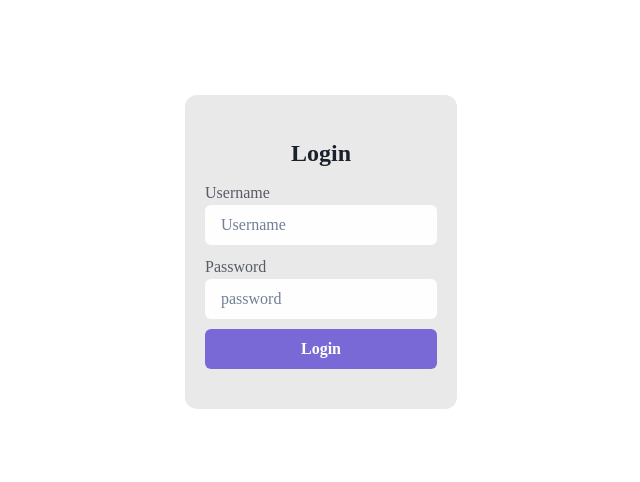
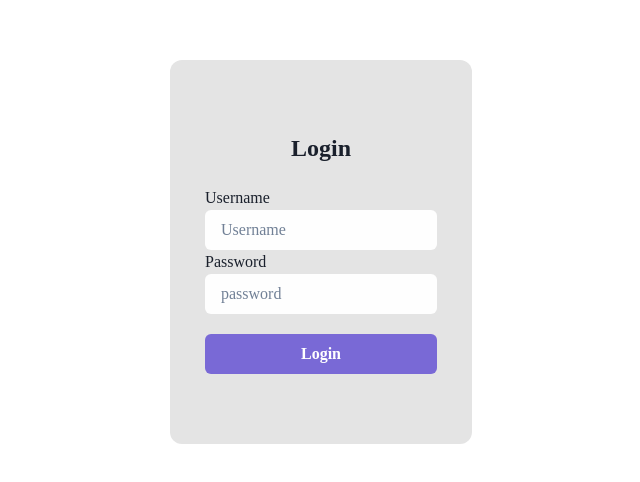
Before and after one commit to Nishchit-Dev/Service-Provider, a React (Create React App) app: page /login in a window 1280 px wide. Shown: the part 148-630 px from the top of the page, without its empty margins (319-959 px from the left). Built offline with nearby package versions, Linux system fonts and the light colour scheme.

Commit message:
improved Login

```diff
--- a/src/Pages/login/login.tsx
+++ b/src/Pages/login/login.tsx
@@ -14,24 +14,24 @@ let InputStyle = {
   boxShadow: "none",
   border: "transparent",
   bgColor: "snd.100",
-  fontFamily: "poppins",
+  fontFamily: "Montserrat",
 };
 const Login: React.FC = () => {
   return (
     <>
       <Center h="100vh">
-        <Center bg={"snd.400"} borderRadius={"12px"}>
+        <Center bg={"ntl.200"} borderRadius={"12px"} dropShadow={""}>
           <Flex
             direction={"column"}
             justifyContent={"center"}
             alignContent={"center"}
-            margin={"30px 10px"}
+            margin={"60px 25px"}
             padding={"10px"}
-            gap={"10px"}
+            gap={"20px"}
           >
             <Text
               textAlign={"center"}
-              fontFamily={"poppins"}
+              fontFamily={"Montserrat"}
               fontSize={"24px"}
               fontWeight={"700"}
             >
@@ -40,24 +40,26 @@ const Login: React.FC = () => {
             </Text>
 
             {/* <Box>
-              <Text fontFamily={"poppins"}>Flex</Text>
+              <Text fontFamily={"Montserrat"}>Flex</Text>
             </Box> */}
 
-            <Flex>
+            <Box dir="column">
               <Flex dir="column">
                 <Box>
-                  <Text opacity={0.7} fontFamily={"poppins"}>
+                  <Text  fontFamily={"Montserrat"}>
                     Username
                   </Text>
-                  <Input placeholder="Username" bg={"ntl.100"} style={InputStyle} />
+                  <Input
+                    placeholder="Username"
+                    bg={"ntl.100"}
+                    style={InputStyle}
+                  />
                 </Box>
               </Flex>
-            </Flex>
 
-            <Flex>
                 <Flex dir="column">
                   <Box>
-                  <Text opacity={0.7} fontFamily={"poppins"}>
+                    <Text fontFamily={"Montserrat"}>
                       Password
                     </Text>
 
@@ -69,16 +71,16 @@ const Login: React.FC = () => {
                     />
                   </Box>
                 </Flex>
-            </Flex>
+
+            </Box>
 
             <Flex>
               {/* <Box> */}
               <Button
                 flex={1}
-                fontFamily={"poppins"}
+                fontFamily={"Montserrat"}
                 bg="pmy.100"
                 color={"white"}
-
                 _hover={{ bg: "pmy.200" }}
               >
                 Login
--- a/src/index.css
+++ b/src/index.css
@@ -11,3 +11,6 @@ code {
   font-family: source-code-pro, Menlo, Monaco, Consolas, 'Courier New',
     monospace;
 }
+
+
+@import url('https://fonts.googleapis.com/css2?family=Montserrat:wght@100..900&display=swap')
```
Lines whose indentation alone changed are shown as unchanged.
